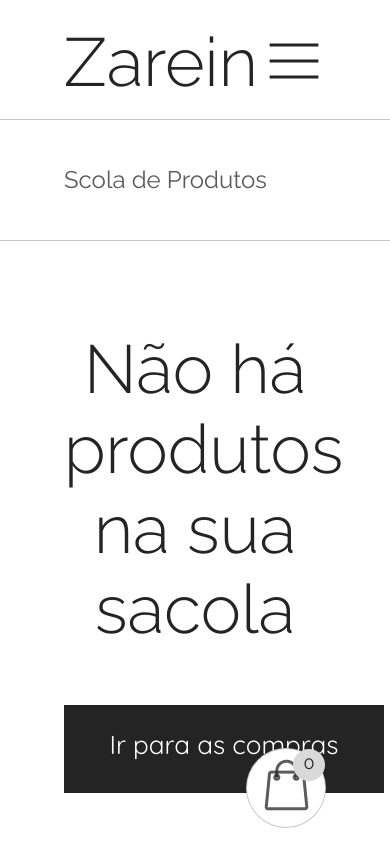
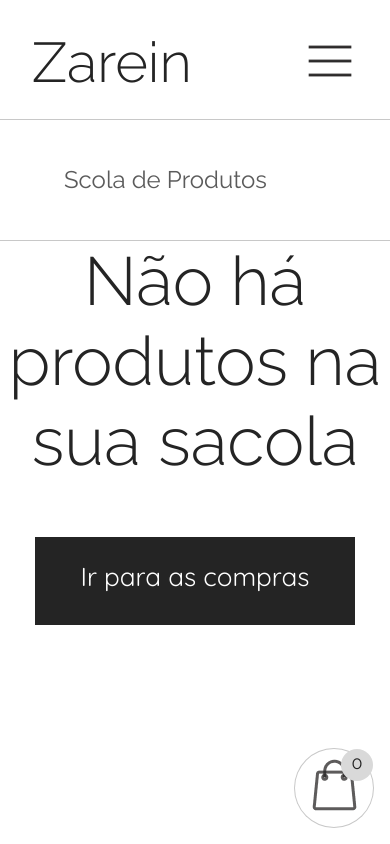
Before and after one commit to DevVictor19/zarein-ecommerce-react, a React (Create React App) app: page /sacola in a window 390 px wide. Shown: the top 844 px of the page. Built offline with nearby package versions, Linux system fonts and the light colour scheme.

Commit message:
compras responsive

```diff
--- a/src/components/UI/mobileSacolaDisplay.module.css
+++ b/src/components/UI/mobileSacolaDisplay.module.css
@@ -1,6 +1,6 @@
 .bagItemsContainer {
   position: fixed;
-  right: 64px;
+  right: 16px;
   bottom: 16px;
   display: none;
 
--- a/src/components/compras/comprasCarousel.module.css
+++ b/src/components/compras/comprasCarousel.module.css
@@ -1,5 +1,5 @@
 .carouselSectionWrapper {
-  margin-bottom: 136px;
+  margin: 0 64px 136px;
 }
 
 .carouselTitle {
@@ -72,23 +72,14 @@
   right: 0;
 }
 
-.my-node-enter {
-  opacity: 0;
-}
-.my-node-enter-active {
-  opacity: 1;
-  transition: opacity 200ms;
-}
-.my-node-exit {
-  opacity: 1;
-}
-.my-node-exit-active {
-  opacity: 0;
-  transition: opacity 200ms;
-}
-
 @media screen and (max-width: 1440px) {
   .carouselTitle {
     font-size: 40px;
   }
 }
+
+@media screen and (max-width: 480px) {
+  .carouselSectionWrapper {
+    margin: 0 32px 88px;
+  }
+}
--- a/src/components/compras/comprasMenu.module.css
+++ b/src/components/compras/comprasMenu.module.css
@@ -1,5 +1,6 @@
 .menuWrapper {
   margin-top: 232px;
+  margin-bottom: 88px;
   border-bottom: 1px solid var(--black-25);
 
   display: flex;
@@ -28,3 +29,9 @@
 .activeLink {
   border-bottom: 1px solid var(--black-75);
 }
+
+@media screen and (max-width: 480px) {
+  .menuWrapper nav ul li a {
+    font-size: 14px;
+  }
+}
--- a/src/components/header/header.module.css
+++ b/src/components/header/header.module.css
@@ -112,3 +112,18 @@
     display: block;
   }
 }
+
+@media screen and (max-width: 480px) {
+  .headerContainer {
+    padding: 0 32px;
+  }
+
+  .headerContainer h1 {
+    font-size: 56px;
+  }
+
+  .mobileMenu img {
+    width: 56px;
+    height: 56px;
+  }
+}
--- a/src/routes/compras.js
+++ b/src/routes/compras.js
@@ -9,6 +9,8 @@ const Compras = () => {
   const products = getProducts();
   const [currentFilter, setCurrentFilter] = useState("todos");
   const [firstRender, setFirstRender] = useState(true);
+
+  //style={{ padding: "88px 64px 0" }}
 
   const onClickFilterLink = (filter) => {
     if (filter === currentFilter) {
@@ -22,7 +24,7 @@ const Compras = () => {
   return (
     <>
       <ComprasMenu onClickMenu={onClickFilterLink} />
-      <FadeInMain style={{ padding: "88px 64px 0" }}>
+      <FadeInMain>
         {products.map((product) => (
           <ComprasCarousel
             key={product.sectionName}
--- a/src/routes/sacola.js
+++ b/src/routes/sacola.js
@@ -3,10 +3,12 @@ import SacolaContent from "../components/sacola/sacolaContent";
 import FadeInMain from "../components/UI/fadeInMain";
 
 const Sacola = () => {
+  // style={{ padding: "88px 64px" }}
+
   return (
     <>
       <SacolaMenu />
-      <FadeInMain style={{ padding: "88px 64px" }}>
+      <FadeInMain>
         <SacolaContent />
       </FadeInMain>
     </>
```
